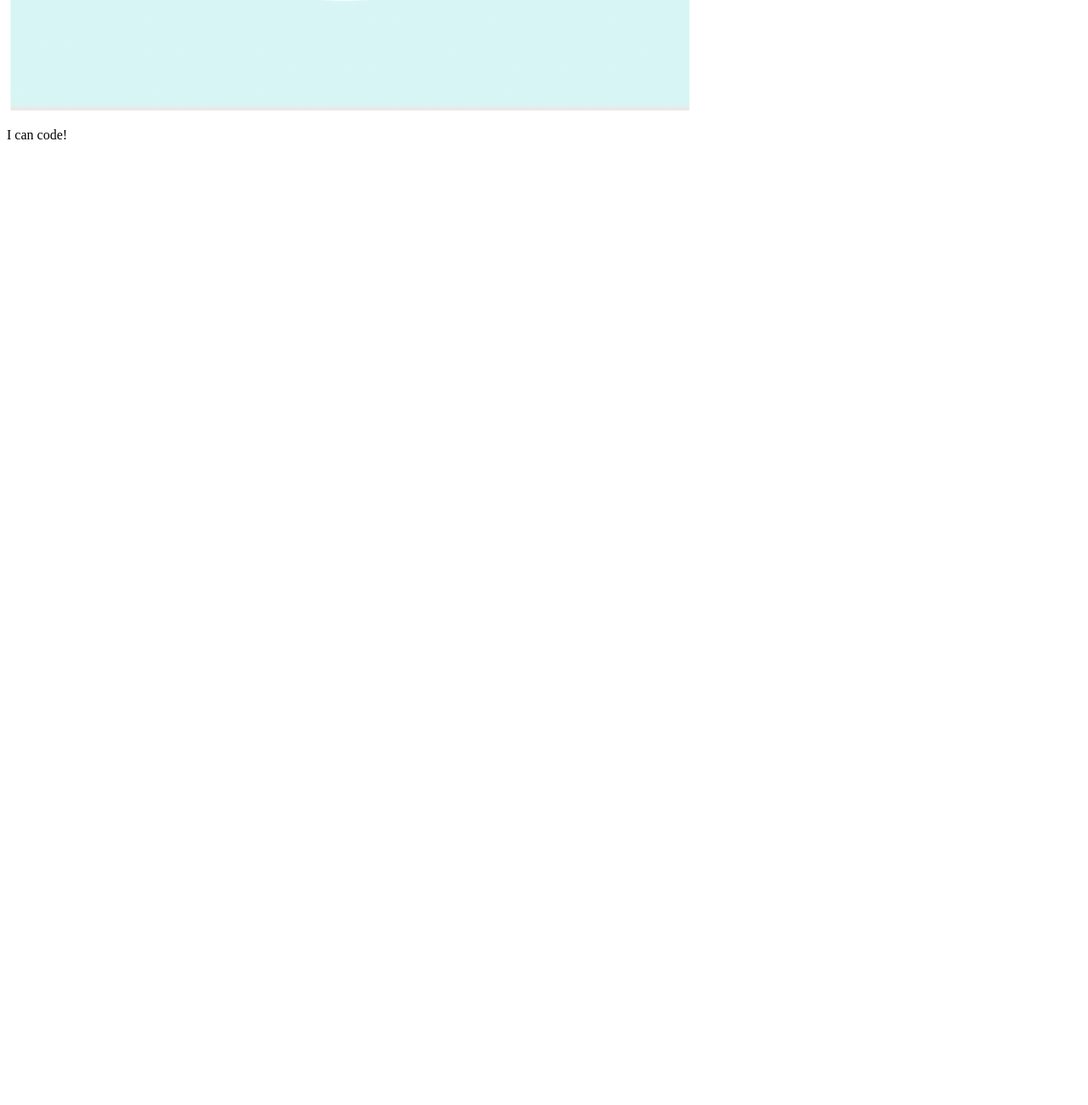
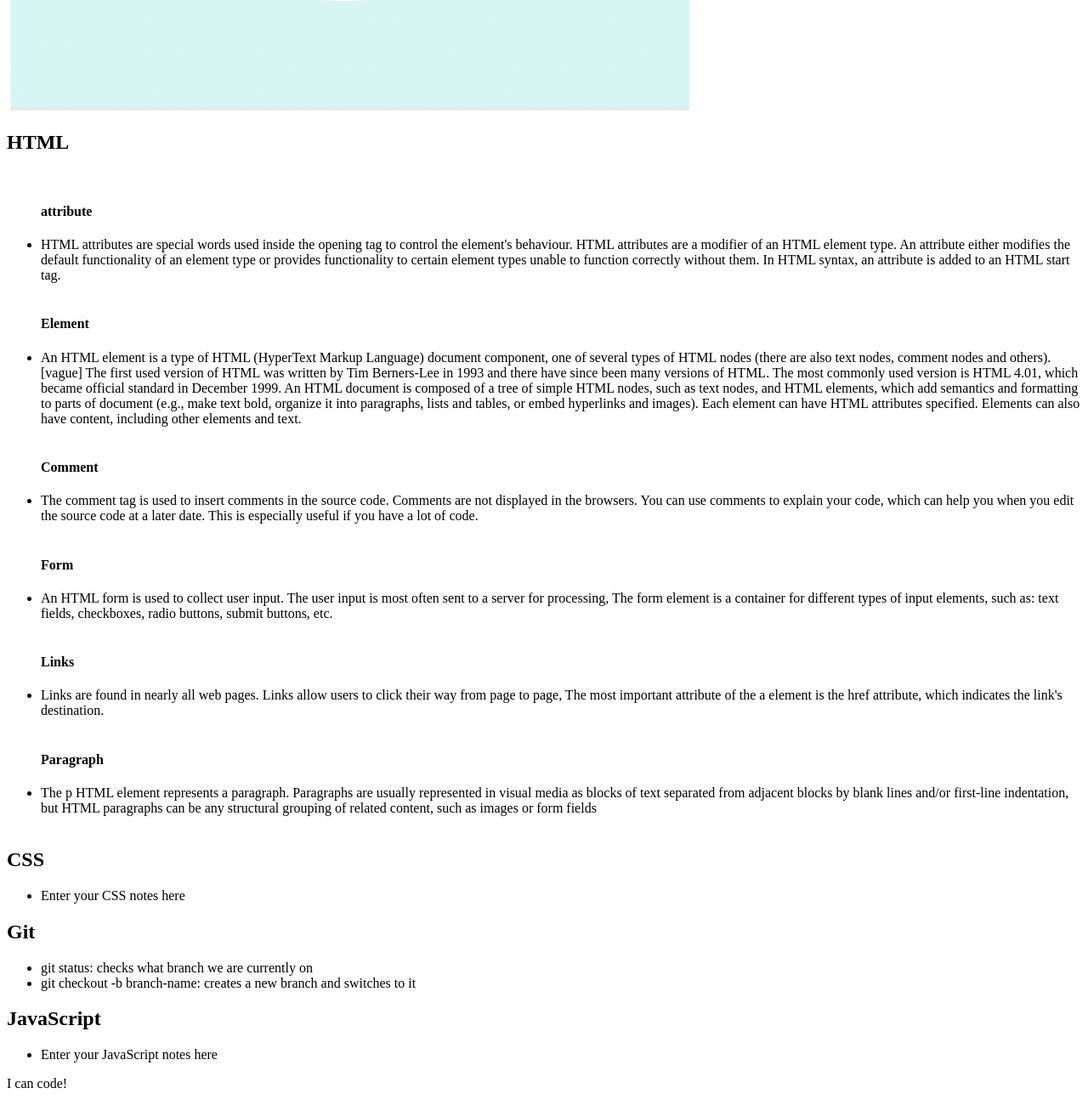
Before and after one commit to Borja3210/prework-study-guide, a plain HTML site: page index.html in a window 1280 px wide. Shown: the part 726-2026 px from the top of the page at 85% size. Before the commit the page ends 910 px from the top, so only its background shows below. Drawn offline with Linux system fonts and the light colour scheme.

Commit message:
added HTML file

```diff
--- a/index.html
+++ b/index.html
@@ -1,22 +1,127 @@
+
 <!DOCTYPE html>
+
 <html lang="en">
+
   <head>
+
     <meta charset="UTF-8" />
+
     <meta http-equiv="X-UA-Compatible" content="IE=edge" />
+
     <meta name="viewport" content="width=device-width, initial-scale=1.0" />
+
     <title>Prework Study Guide</title>
+
   </head>
+
   <body>
+
     <header id="top">
+
       <h1>Prework Study Guide</h1>
+
       <img src="./assets/bowtie-cat.png" alt="Profile image of cat wearing a bow tie." />
+
     </header>
+
     <main>
-      <!-- Student code goes here -->
+
+      <section class="card" id="html-section">
+        <h2>HTML</h2>
+
+        <ul>
+
+          <br>
+
+         <h4>attribute</h4>
+
+         <li>HTML attributes are special words used inside the opening tag to control the element's behaviour. HTML attributes are a modifier of an HTML element type. An attribute either modifies the default functionality of an element type or provides functionality to certain element types unable to function correctly without them. In HTML syntax, an attribute is added to an HTML start tag.</li>
+
+         <br>
+
+         <h4>Element</h4>
+
+         <li>An HTML element is a type of HTML (HyperText Markup Language) document component, one of several types of HTML nodes (there are also text nodes, comment nodes and others).[vague] The first used version of HTML was written by Tim Berners-Lee in 1993 and there have since been many versions of HTML. The most commonly used version is HTML 4.01, which became official standard in December 1999. An HTML document is composed of a tree of simple HTML nodes, such as text nodes, and HTML elements, which add semantics and formatting to parts of document (e.g., make text bold, organize it into paragraphs, lists and tables, or embed hyperlinks and images). Each element can have HTML attributes specified. Elements can also have content, including other elements and text.</li>
+
+         <br>
+
+         <h4>Comment</h4>
+
+         <li>The comment tag is used to insert comments in the source code. Comments are not displayed in the browsers.
+
+          You can use comments to explain your code, which can help you when you edit the source code at a later date. This is especially useful if you have a lot of code.</li>
+
+          <br>
+
+          <h4>Form</h4>
+
+          <li>An HTML form is used to collect user input. The user input is most often sent to a server for processing, The form element is a container for different types of input elements, such as: text fields, checkboxes, radio buttons, submit buttons, etc.</li>
+
+        <br>
+
+        <h4>Links</h4>
+
+        <li>Links are found in nearly all web pages. Links allow users to click their way from page to page, The most important attribute of the a element is the href attribute, which indicates the link's destination.</li>
+
+        <br>
+
+        <h4>Paragraph</h4>
+
+        <li>
+          The p HTML element represents a paragraph. Paragraphs are usually represented in visual media as blocks of text separated from adjacent blocks by blank lines and/or first-line indentation, but HTML paragraphs can be any structural grouping of related content, such as images or form fields</li>
+
+          <br>
+      </ul>
+
+      </section>
+
+      <section class="card" id="css-section">
+
+        <h2>CSS</h2>
+
+        <ul>
+
+          <li>Enter your CSS notes here</li>
+
+        </ul>
+
+      </section>
+
+      <section class="card" id="git-section"
+      >
+        <h2>Git</h2>
+
+        <ul>
+
+          <li>git status: checks what branch we are currently on</li>
+
+          <li>git checkout -b branch-name: creates a new branch and switches to it</li>
+
+        </ul>
+
+      </section>
+
+      <section class="card" id="javascript-section">
+
+        <h2>JavaScript</h2>
+
+        <ul>
+
+          <li>Enter your JavaScript notes here</li>
+
+        </ul>
+
+      </section>
+
     </main>
 
     <footer>
+
       <p>I can code!</p>
+
     </footer>
+
   </body>
+
 </html>
```
